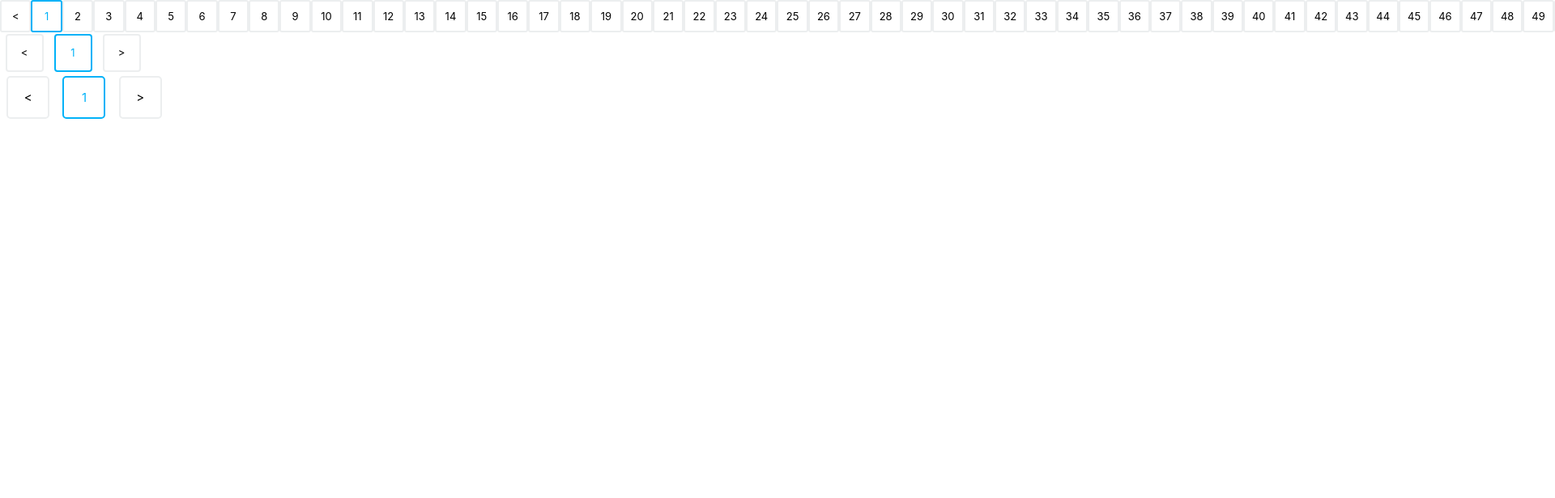
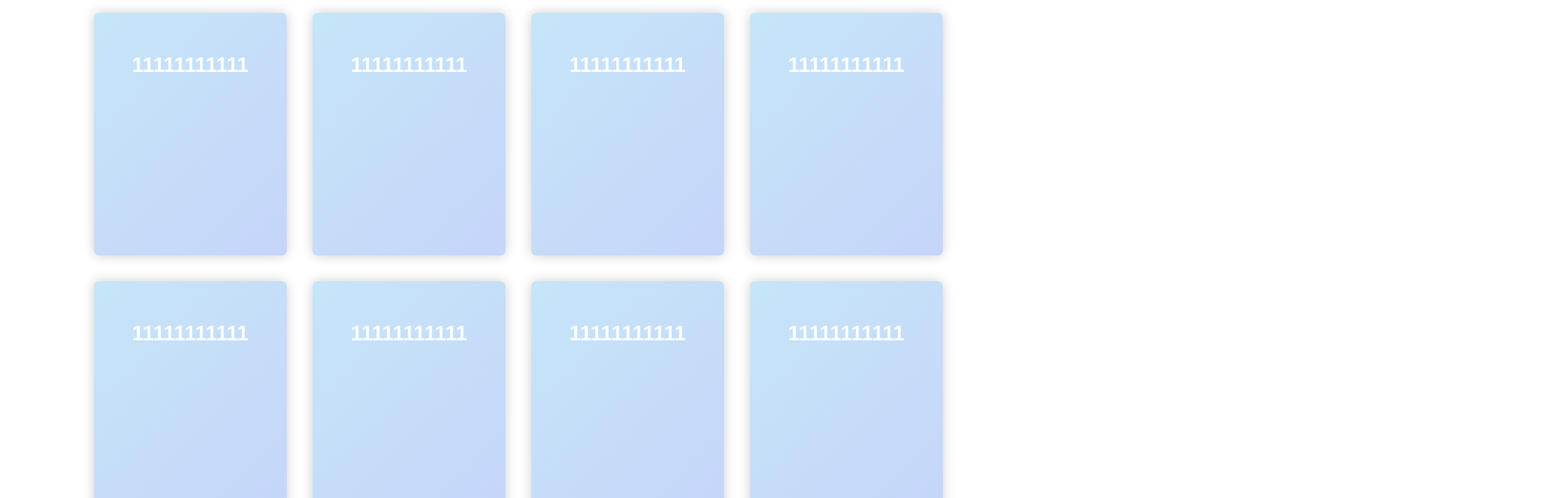
Before and after one commit to wmq-top/TS-React, a React (Vite) app: page / in a window 1280 px wide. Shown: the top 616 px of the page at 81% size, 1920 px wide, since content can reach past the window. Built offline with nearby package versions, Linux system fonts and the light colour scheme.

Commit message:
add FlipCard Component

```diff
--- a/src/App.tsx
+++ b/src/App.tsx
@@ -4,6 +4,7 @@ import ButtonTest from './UIcomponent/Button/ButtonDemo';
 import CDRotateDemo from './UIcomponent/CDRotate/CDDemo';
 import LoadingDemo from './UIcomponent/Loading/LoadingDemo';
 import PageTurnDemo from './UIcomponent/PageTurn/PageTurnDemo';
+import FlipCardDemo from './UIcomponent/FlipCard/FlipCardDemo';
 
 function App() {
   useEffect(() => {
@@ -15,7 +16,8 @@ function App() {
       {/* <ButtonTest /> */}
       {/* <LoadingDemo /> */}
       {/* <CDRotateDemo /> */}
-      <PageTurnDemo />
+      {/* <PageTurnDemo /> */}
+      <FlipCardDemo />
     </div>
   );
 }
--- /dev/null
+++ b/src/UIcomponent/FlipCard/FlipCard.tsx
@@ -0,0 +1,49 @@
+import React, {useEffect} from 'react';
+import './index.less';
+interface contentProps {
+  front: React.ReactNode;
+  back: React.ReactNode;
+}
+interface FlipCardProps {
+  className?: string;
+  style?: React.CSSProperties;
+  speed?: number;
+  content?: contentProps[];
+  cardHeight?: number;
+  rolNums?: 1 | 2 | 3 | 4 | 5;
+}
+const FlipCard: React.FC<FlipCardProps> = (props: FlipCardProps) => {
+  const {className, style, speed, content, rolNums, cardHeight} = props;
+  const [row, setRow] = React.useState(3);
+  return (
+    <div className={`flipCardContent ${className || ''}`} style={style}>
+      {content &&
+        content.map((item, index) => {
+          return (
+            <div
+              className="flipCardItem"
+              key={index}
+              data-row={rolNums || row}
+              style={{
+                height: `${cardHeight || 400}px`,
+              }}
+            >
+              <div
+                className="flipCardItemFront"
+                style={{transition: `all ease-in-out ${speed || 0.8}s`}}
+              >
+                {item.front}
+              </div>
+              <div
+                className="flipCardItemBack"
+                style={{transition: `all ease-in-out ${speed || 0.8}s`}}
+              >
+                {item.back}
+              </div>
+            </div>
+          );
+        })}
+    </div>
+  );
+};
+export default FlipCard;
--- /dev/null
+++ b/src/UIcomponent/FlipCard/FlipCardDemo.tsx
@@ -0,0 +1,40 @@
+import React from 'react';
+import FlipCard from './FlipCard';
+import DazzleButton from '../Button/DazzleButton';
+import LightFlowButton from '../Button/LightFlowBtn';
+
+const FlipCardDemo: React.FC = () => {
+  const getFront = () => {
+    return (
+      <div style={{height: 200}}>
+        <div>11111111111</div>
+      </div>
+    );
+  };
+  const getBack = () => {
+    return (
+      <div style={{height: 200}}>
+        <div>
+          <DazzleButton id="mys" />
+          <LightFlowButton />
+        </div>
+      </div>
+    );
+  };
+  const content = new Array(8).fill(0).map(() => {
+    return {
+      front: getFront(),
+      back: getBack(),
+    };
+  });
+  return (
+    <FlipCard
+      content={content}
+      style={{width: '1080px'}}
+      cardHeight={300}
+      rolNums={4}
+    />
+  );
+};
+
+export default FlipCardDemo;
--- /dev/null
+++ b/src/UIcomponent/FlipCard/index.less
@@ -0,0 +1,114 @@
+@import '../../style/color.less';
+@import '../../style/shadow.less';
+@import '../../style/size.less';
+
+.flipCardContent {
+  display: flex;
+  margin: auto;
+  justify-content: left;
+  align-items: center;
+  flex-wrap: wrap;
+  cursor: pointer;
+  .flipCardItem {
+    box-sizing: border-box;
+    margin: 1rem;
+    position: relative;
+    border-radius: 6 * @global-px;
+    perspective: 1000px;
+    min-width: calc(20% - 2rem);
+    .flipCardItemFront,
+    .flipCardItemBack {
+      display: flex;
+      border-radius: 6px;
+      background-position: center;
+      background-size: cover;
+      text-align: center;
+      justify-content: center;
+      align-items: center;
+      position: absolute;
+      height: 100%;
+      width: 100%;
+      -webkit-backface-visibility: hidden;
+      backface-visibility: hidden;
+      transform-style: preserve-3d;
+      overflow: hidden;
+    }
+    .flipCardItemFront {
+      box-sizing: border-box;
+      background-size: cover;
+      padding: 2rem;
+      font-size: 1.618rem;
+      font-weight: 600;
+      color: #fff;
+      font-family: Poppins, sans-serif;
+      box-shadow: @shadow-static;
+    }
+    .flipCardItemBack {
+      box-sizing: border-box;
+      background: linear-gradient(135deg, #8fdbff, #1a8ae6);
+      opacity: 0.5;
+      transform: rotateY(-180deg);
+      padding: 0 2em;
+      box-shadow: @shadow-static;
+    }
+  }
+  .flipCardItem:hover .flipCardItemFront {
+    transform: rotateY(180deg);
+  }
+  .flipCardItem:focus .flipCardItemFront {
+    transform: rotateY(180deg);
+  }
+  .flipCardItem:nth-child(even):hover .flipCardItemFront {
+    transform: rotateY(-180deg);
+  }
+  .flipCardItem:nth-child(even):focus .flipCardItemFront {
+    transform: rotateY(-180deg);
+  }
+
+  .flipCardItemBack {
+    background: #fff;
+    transform: rotateY(-180deg);
+    padding: 0 2em;
+  }
+  .flipCardItem:hover .flipCardItemBack {
+    transform: rotateY(0deg);
+  }
+  .flipCardItem:focus .flipCardItemBack {
+    transform: rotateY(0deg);
+  }
+  .flipCardItem:nth-child(even) .flipCardItemBack {
+    transform: rotateY(180deg);
+  }
+  .flipCardItem:nth-child(even):hover .flipCardItemBack {
+    transform: rotateY(0deg);
+  }
+  .flipCardItem:nth-child(even):focus .flipCardItemBack {
+    transform: rotateY(0deg);
+  }
+}
+.flipCardItemFront::before {
+  position: absolute;
+  content: '';
+  top: 0;
+  left: 0;
+  right: 0;
+  bottom: 0;
+  background: linear-gradient(135deg, #1a9be6, #1a57e6);
+  opacity: 0.25;
+  z-index: -1;
+}
+.flipCardItem[data-row='1'] {
+  width: calc(100% - 2rem);
+}
+.flipCardItem[data-row='2'] {
+  width: calc(50% - 2rem);
+}
+.flipCardItem[data-row='3'] {
+  width: calc(33% - 2rem);
+}
+.flipCardItem[data-row='4'] {
+  width: calc(25% - 2rem);
+}
+.flipCardItem[data-row='5'] {
+  width: calc(20% - 2rem);
+}
--- a/src/UIcomponent/PageTurn/index.less
+++ b/src/UIcomponent/PageTurn/index.less
@@ -15,7 +15,6 @@
 .Sp_Pagination[data-size='default'] {
   height: @global-px * 50;
   width: 300px;
-  // background-color: gray;
 }
 
 .Sp_Pagination[data-size='default'] div {
```
